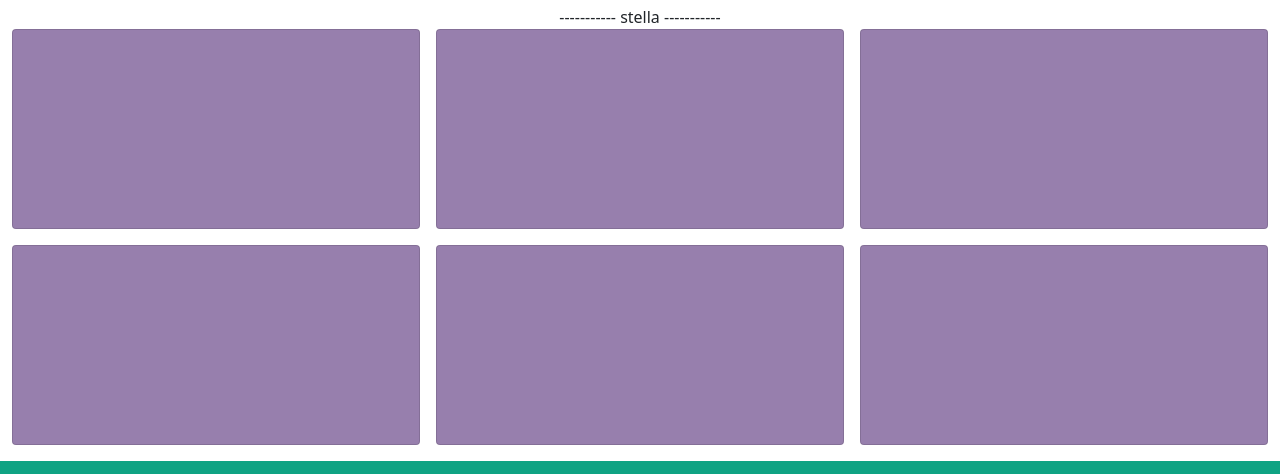
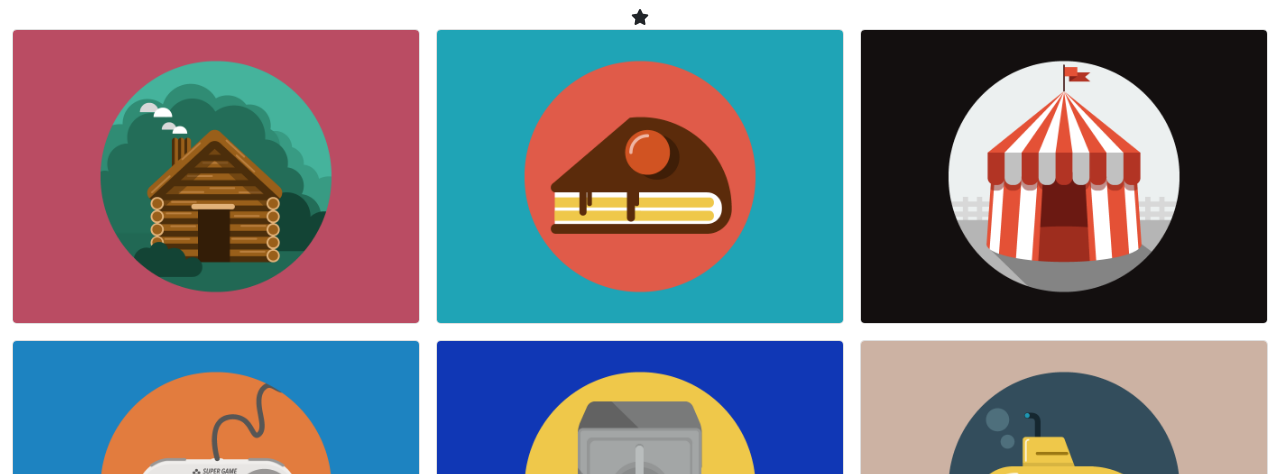
Before and after one commit to MattFofo/html-css-bootstrap-freelancer, a plain HTML site: page index-prova.html in a window 1280 px wide. Shown: the part 478-952 px from the top of the page. Drawn offline with nearby package versions, Linux system fonts and the light colour scheme.

Commit message:
stilizzata section 2

```diff
--- a/css/style.css
+++ b/css/style.css
@@ -82,10 +82,6 @@
 
 
 
-.card {
-    height: 200px;
-    background-color: rgb(151, 127, 173);
-}
 
 
 /* section 3 */
--- a/index-prova.html
+++ b/index-prova.html
@@ -33,7 +33,7 @@
                     <div class="col-6 text-end">
 
                         <div class="d-md-none">
-                            <i class="fa-solid fa-bars border p-2 rounded bg-transparent text-white"></i>
+                            <i class="fa-solid fa-bars border p-2 rounded-3 bg-transparent text-white"></i>
                         </div>
 
                         <nav class="d-none d-md-block">
@@ -92,7 +92,13 @@
                 <div class="row">
 
                     <h2 class="col-12 text-center">Portfolio</h2>
-                    <div class="col-12 text-center">----------- stella -----------</div>
+                    <div class="col-12 text-center">
+
+                        <i class="fa-solid fa-dash"></i>
+                        <i class="fa-solid fa-star"></i>
+                        <i class="fa-solid fa-dash"></i>
+
+                    </div>
 
                 </div>
 
@@ -100,22 +106,22 @@
 
                 <div class="row row-cols-1 row-cols-md-2 row-cols-lg-3 justify-content-center prova g-3">
                     <div class="col">
-                        <div class="card"></div>
+                        <div class="card rounded-3 overflow-hidden"><img src="img/cabin.png" alt=""></div>
                     </div>
                     <div class="col">
-                        <div class="card"></div>
+                        <div class="card rounded-3 overflow-hidden"><img src="img/cake.png" alt=""></div>
                     </div>
                     <div class="col">
-                        <div class="card"></div>
+                        <div class="card rounded-3 overflow-hidden"><img src="img/circus.png" alt=""></div>
                     </div>
                     <div class="col">
-                        <div class="card"></div>
+                        <div class="card rounded-3 overflow-hidden"><img src="img/game.png" alt=""></div>
                     </div>
                     <div class="col">
-                        <div class="card"></div>
+                        <div class="card rounded-3 overflow-hidden"><img src="img/safe.png" alt=""></div>
                     </div>
                     <div class="col">
-                        <div class="card"></div>
+                        <div class="card rounded-3 overflow-hidden"><img src="img/submarine.png" alt=""></div>
                     </div>
                 </div>
 
```
